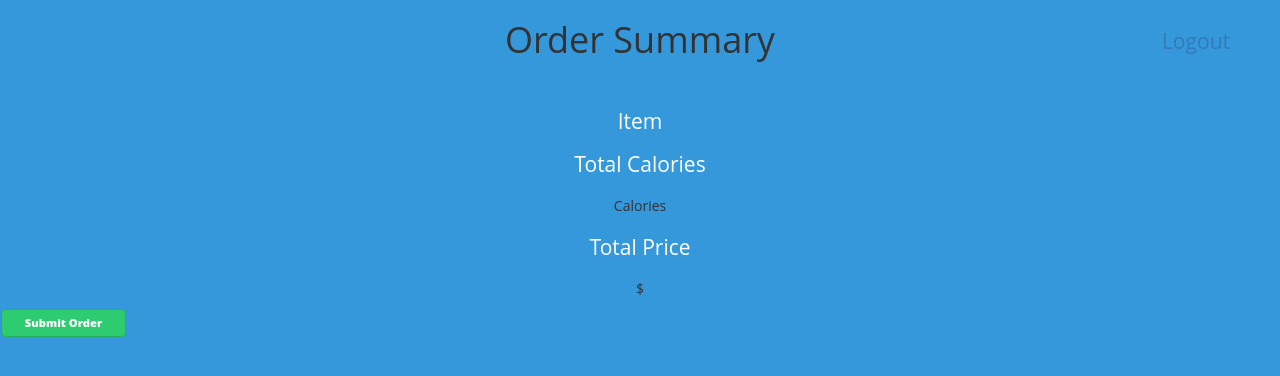
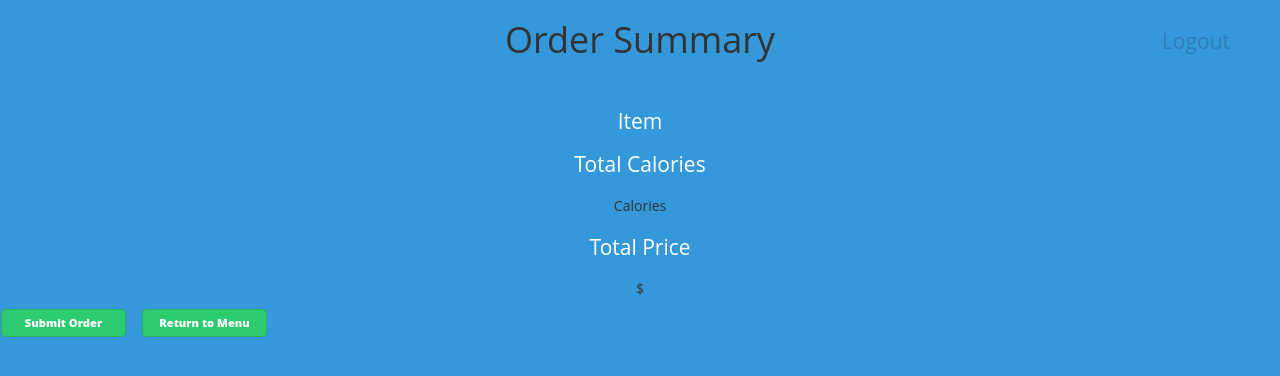
Before and after one commit to Sthakur27/woohoopizza, a Flask app: template templates/order_summary.html in a window 1280 px wide. Shown: the top 376 px of the page. Run offline with Flask 2, Linux system fonts and the light colour scheme; the template is opened without the code that fills it, so the values that code supplies are empty; some libraries are stand-ins or nearby versions.

Commit message:
Redirect buttons cont

```diff
--- a/templates/order_summary.html
+++ b/templates/order_summary.html
@@ -137,6 +137,9 @@ h3{
 </head>
 
 <script>
+  function redirect(){
+    window.location.href = "food_menu.html";
+  }
 </script>
 <body>
 
@@ -169,6 +172,8 @@ h3{
       <div><p>${{order_info[0]}}</p></div>
 
     <input type="submit" name = "submit_button" class="btn" value = "Submit Order">
+    <input type="submit" name = "submit_button" onclick = "redirect()" class="btn" value = "Return to Menu">
+
   </div>
 </div>
 
--- a/templates/orderhistory.html
+++ b/templates/orderhistory.html
@@ -152,6 +152,11 @@ tr:nth-child(even) {
 }
 </style>
 </head>
+<script>
+  function redirect(){
+    window.location.href = "food_menu.html";
+  }
+</script>
 <body>
 
 <h1>Order History for {{username}}</h1>
@@ -177,6 +182,7 @@ tr:nth-child(even) {
 </TR>
 {% endfor %}
 </table>
+<input type = "submit" name = "menu_return" onclick = "redirect()" class = "btn" value = "Return to Menu">
 </body>
 </html>
 {% endblock %}
```
